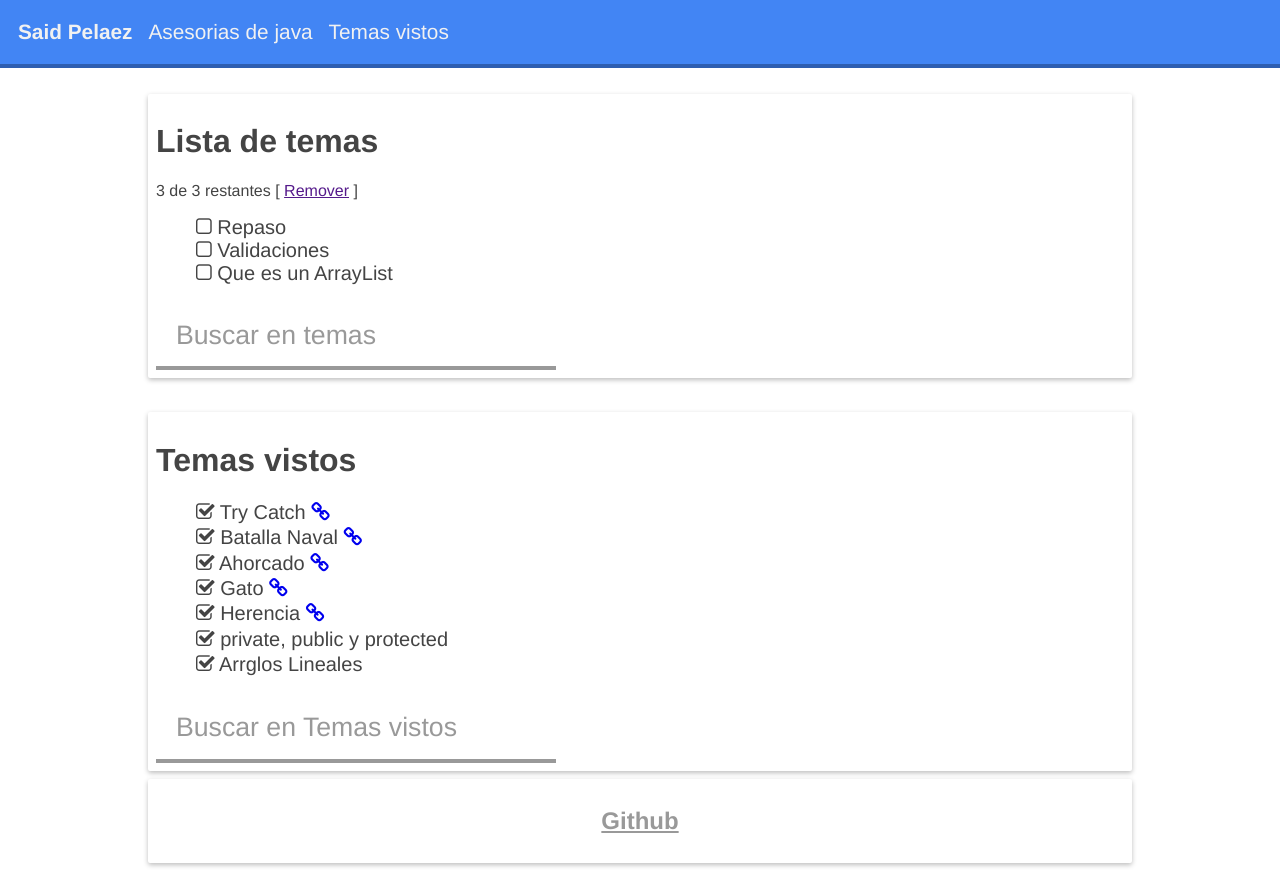
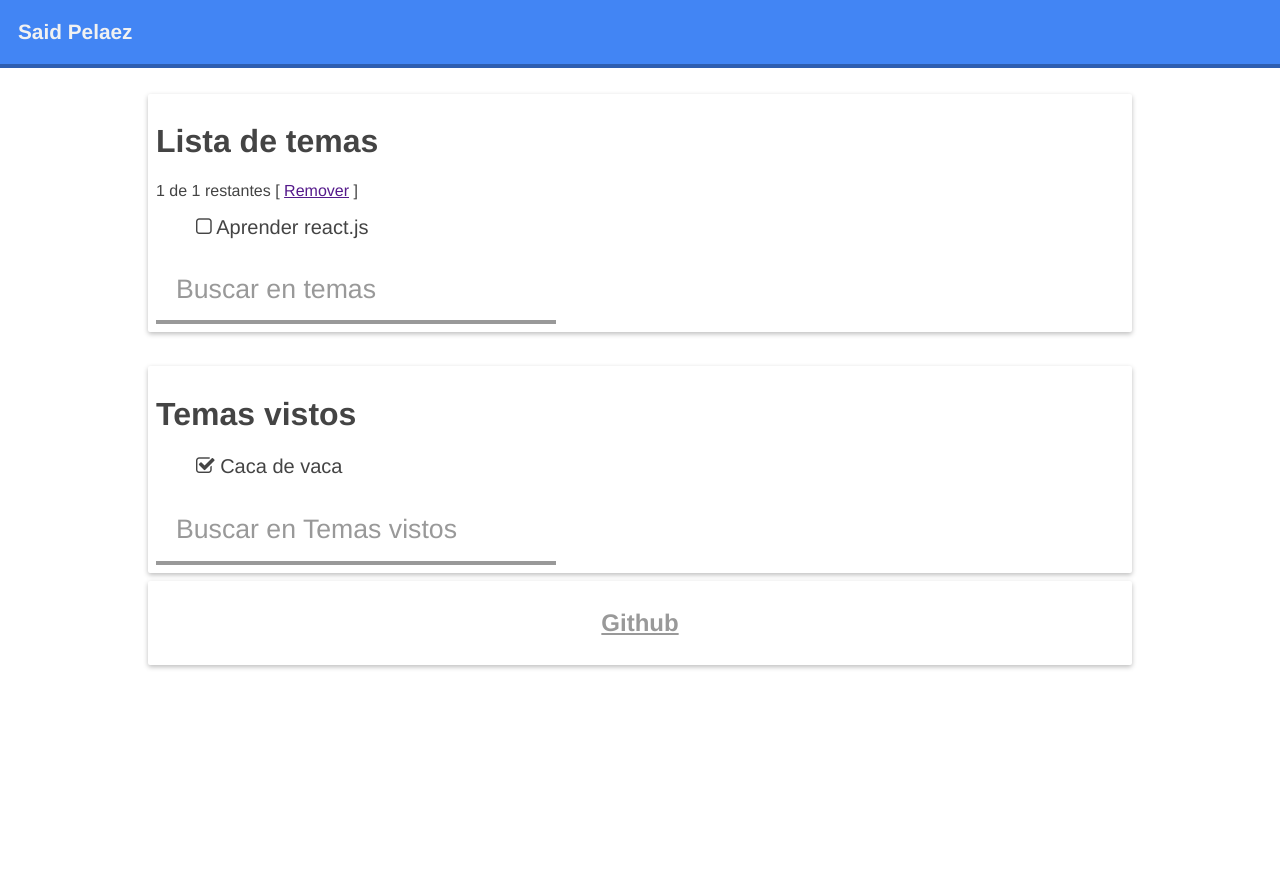
Before and after one commit to Said210/Said210.github.io, a plain HTML site: page index.html in a window 1280 px wide. After the commit the page ends 800 px from the top, so only its background shows below. Drawn offline with nearby package versions, Linux system fonts and the light colour scheme; a web font is replaced by a local one.

Commit message:
duoasodsa

```diff
--- a/index.html
+++ b/index.html
@@ -40,8 +40,6 @@
     <material-toolbar class="material-theme-light">
       <h2 class="material-toolbar-tools">
         <span><b>Said Pelaez</b></span>
-        <span>Asesorias de java</span>
-        <span>Temas vistos</span>
       </h2>
     </material-toolbar>
     <material-content>
--- a/todo.js
+++ b/todo.js
@@ -1,17 +1,9 @@
 angular.module('todoApp', [])
   .controller('TodoController', ['$scope', function($scope) {
     $scope.todos = [
-      {text:'Repaso', done:false, url: '#'},
-      {text:'Validaciones', done:false, url: '#'},
-      {text:'Que es un ArrayList', done:false, url:'#'}];
+      {text:'Aprender react.js', done:false, url:'#'}];
      $scope.doneThings = [
-      {text:'Try Catch', url:'https://github.com/Said210/Asesorias-Java/tree/master/files'},
-      {text:'Batalla Naval', url:'https://github.com/Said210/Asesorias-Java/tree/master/Batalla'},
-      {text:'Ahorcado', url:'https://github.com/Said210/Asesorias-Java/tree/master/Ahorcado'},
-      {text:'Gato', url:'https://github.com/Said210/Asesorias-Java/tree/master/Gato'},
-      {text:'Herencia', url:'https://github.com/Said210/Asesorias-Java/tree/master/herencia'},
-      {text:'private, public y protected', url: '#'},
-      {text:'Arrglos Lineales', url:'#'}];
+      {text:'Caca de vaca', url:'#'}];
 
     $scope.addTodo = function() {
       $scope.todos.push({text:$scope.todoText, done:false});
```
